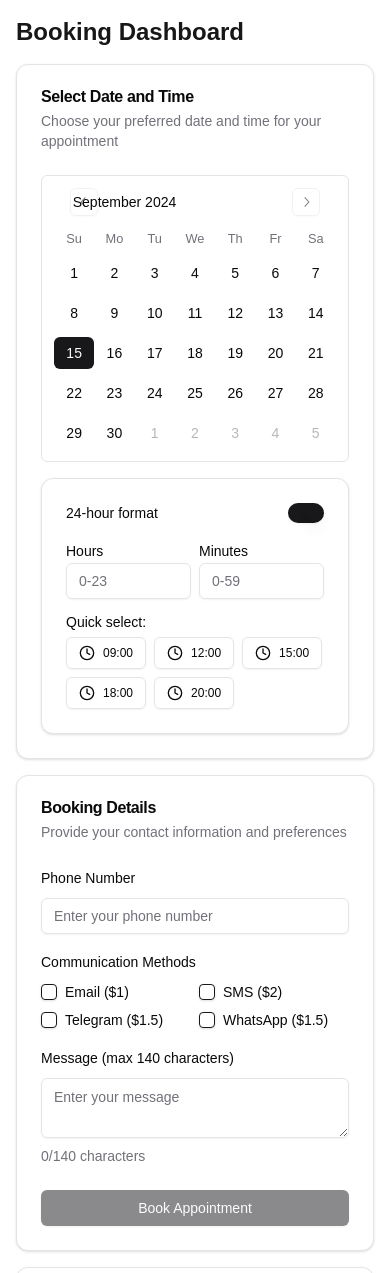
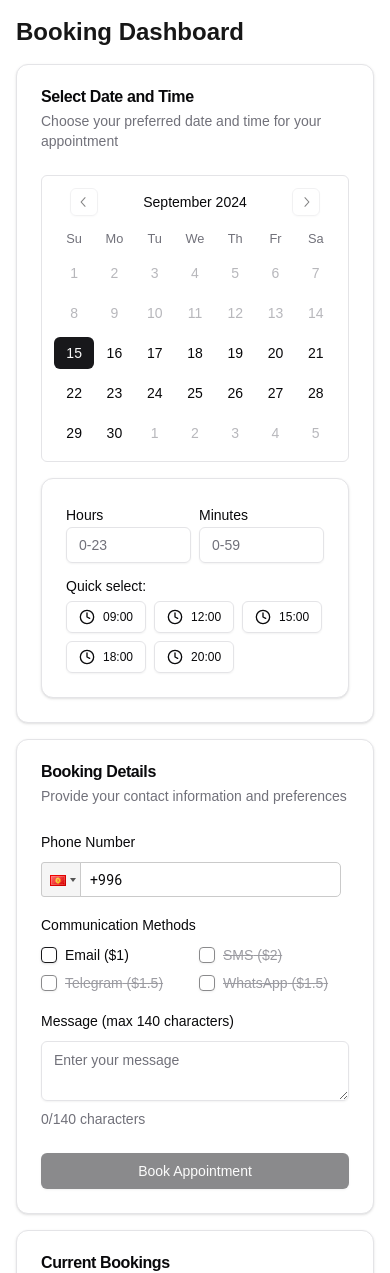
Before and after one commit to sadraliev/boogoofy, a Next.js app: page / in a window 390 px wide. Shown: the top 1273 px of the page. Built offline with nearby package versions, Linux system fonts and the light colour scheme.

Commit message:
feat(booking): Make phone number input

```diff
--- /dev/null
+++ b/app/api/route.ts
@@ -0,0 +1,3 @@
+export async function GET(request: Request) {
+  return request;
+}
--- a/components/booking-dashboard.tsx
+++ b/components/booking-dashboard.tsx
@@ -16,8 +16,18 @@ import { Input } from "@/components/ui/input";
 import { Checkbox } from "@/components/ui/checkbox";
 import { Label } from "@/components/ui/label";
 import { Textarea } from "@/components/ui/textarea";
-import { Switch } from "@/components/ui/switch";
 import { Clock } from "lucide-react";
+import PhoneInput from "react-phone-input-2";
+import "react-phone-input-2/lib/style.css";
+
+//TODO: Make validation (phone number, channels, message, date and time)
+//TODO: if one of the fields is empty, the booking button is inactive (disabled)
+//TODO: decomposition to components
+//TODO: try use form for each input
+
+const mobilePhonePattern = new RegExp(
+  "^(\\+996\\s?)?(22[0-9]|50[0-9]|55[0-9]|70[0-9]|75[0-9]|77[0-9]|880|990|995|996|997|998)\\s?\\d{3}\\s?\\d{3}$"
+);
 
 type CommunicationMethod = "email" | "sms" | "telegram" | "whatsapp";
 
@@ -33,11 +43,12 @@ const communicationOptions: {
   id: CommunicationMethod;
   label: string;
   price: number;
+  active: boolean;
 }[] = [
-  { id: "email", label: "Email", price: 1 },
-  { id: "sms", label: "SMS", price: 2 },
-  { id: "telegram", label: "Telegram", price: 1.5 },
-  { id: "whatsapp", label: "WhatsApp", price: 1.5 },
+  { id: "email", label: "Email", price: 1, active: true },
+  { id: "sms", label: "SMS", price: 2, active: false },
+  { id: "telegram", label: "Telegram", price: 1.5, active: false },
+  { id: "whatsapp", label: "WhatsApp", price: 1.5, active: false },
 ];
 
 const presetTimeSlots = ["09:00", "12:00", "15:00", "18:00", "20:00"];
@@ -46,8 +57,8 @@ export function BookingDashboard() {
   const [date, setDate] = useState<Date | undefined>(new Date());
   const [hours, setHours] = useState<string>("");
   const [minutes, setMinutes] = useState<string>("");
-  const [is24HourFormat, setIs24HourFormat] = useState(true);
   const [phoneNumber, setPhoneNumber] = useState("");
+  const [isInvalidPhoneNumber, setIsInvalidPhoneNumber] = useState(false);
   const [communicationMethods, setCommunicationMethods] = useState<
     CommunicationMethod[]
   >([]);
@@ -89,12 +100,7 @@ export function BookingDashboard() {
 
   const formatTime = (h: string, m: string) => {
     if (!h || !m) return "";
-    const date = new Date(2000, 0, 1, parseInt(h), parseInt(m));
-    return date.toLocaleTimeString("en-US", {
-      hour: "numeric",
-      minute: "2-digit",
-      hour12: !is24HourFormat,
-    });
+    return `${h.padStart(2, "0")}:${m.padStart(2, "0")}`;
   };
 
   return (
@@ -114,13 +120,15 @@ export function BookingDashboard() {
                 mode="single"
                 selected={date}
                 onSelect={setDate}
+                disabled={(date) =>
+                  date < new Date(new Date().setHours(0, 0, 0, 0))
+                }
                 className="rounded-md border w-full h-full"
                 styles={{
                   months: { width: "100%" },
                   month: { width: "100%" },
                   caption: { width: "100%" },
                   caption_label: { width: "100%", textAlign: "center" },
-                  nav: { width: "100%" },
                   table: { width: "100%" },
                   head_row: { width: "100%" },
                   head_cell: { width: "14.28%", textAlign: "center" },
@@ -137,15 +145,7 @@ export function BookingDashboard() {
               />
             </div>
             <Card className="w-full lg:w-1/2">
-              <CardContent className="space-y-4 p-6">
-                <div className="flex items-center justify-between">
-                  <Label htmlFor="time-format">24-hour format</Label>
-                  <Switch
-                    id="time-format"
-                    checked={is24HourFormat}
-                    onCheckedChange={setIs24HourFormat}
-                  />
-                </div>
+              <CardContent className="p-6 space-y-4">
                 <div className="flex space-x-2">
                   <div className="w-1/2">
                     <Label htmlFor="hours">Hours</Label>
@@ -153,10 +153,10 @@ export function BookingDashboard() {
                       id="hours"
                       type="number"
                       min={0}
-                      max={is24HourFormat ? 23 : 12}
+                      max={23}
                       value={hours}
                       onChange={(e) => setHours(e.target.value)}
-                      placeholder={is24HourFormat ? "0-23" : "1-12"}
+                      placeholder="0-23"
                     />
                   </div>
                   <div className="w-1/2">
@@ -193,7 +193,7 @@ export function BookingDashboard() {
                         }
                       >
                         <Clock className="mr-2 h-4 w-4" />
-                        {is24HourFormat ? slot : formatTime(...slot.split(":"))}
+                        {slot}
                       </Button>
                     ))}
                   </div>
@@ -212,13 +212,33 @@ export function BookingDashboard() {
           <CardContent className="space-y-4">
             <div className="space-y-2">
               <Label htmlFor="phone">Phone Number</Label>
-              <Input
-                id="phone"
-                type="tel"
-                placeholder="Enter your phone number"
+
+              <PhoneInput
+                countryCodeEditable={false}
+                country={"kg"}
+                onlyCountries={["kg"]}
                 value={phoneNumber}
-                onChange={(e) => setPhoneNumber(e.target.value)}
+                onChange={(value) => setPhoneNumber(value)}
+                isValid={(value) => {
+                  setIsInvalidPhoneNumber(() => false);
+
+                  if (value.length < 12) {
+                    return true;
+                  }
+
+                  if (mobilePhonePattern.test("+" + value)) {
+                    return true;
+                  }
+
+                  setIsInvalidPhoneNumber(() => true);
+                  return false;
+                }}
               />
+              {isInvalidPhoneNumber && (
+                <Label className="text-xs text-red-700">
+                  {"Maybe that number doesn't exist. Please check again!"}
+                </Label>
+              )}
             </div>
             <div className="space-y-2">
               <Label>Communication Methods</Label>
@@ -231,8 +251,16 @@ export function BookingDashboard() {
                       onCheckedChange={() =>
                         handleCommunicationMethodChange(option.id)
                       }
+                      disabled={!option.active}
                     />
-                    <Label htmlFor={option.id} className="text-sm">
+                    <Label
+                      htmlFor={option.id}
+                      className={`text-sm ${
+                        !option.active
+                          ? "line-through text-muted-foreground"
+                          : ""
+                      }`}
+                    >
                       {option.label} (${option.price})
                     </Label>
                   </div>
--- a/components/ui/input.tsx
+++ b/components/ui/input.tsx
@@ -11,7 +11,7 @@ const Input = React.forwardRef<HTMLInputElement, InputProps>(
       <input
         type={type}
         className={cn(
-          "flex h-9 w-full rounded-md border border-input bg-transparent px-3 py-1 text-sm shadow-sm transition-colors file:border-0 file:bg-transparent file:text-sm file:font-medium placeholder:text-muted-foreground focus-visible:outline-none focus-visible:ring-1 focus-visible:ring-ring disabled:cursor-not-allowed disabled:opacity-50",
+          "flex h-9 w-full rounded-md border border-input bg-transparent px-3 py-1 text-sm shadow-sm transition-colors file:border-0 file:bg-transparent file:text-sm file:font-medium file:text-foreground placeholder:text-muted-foreground focus-visible:outline-none focus-visible:ring-1 focus-visible:ring-ring disabled:cursor-not-allowed disabled:opacity-50",
           className
         )}
         ref={ref}
--- a/package.json
+++ b/package.json
@@ -3,7 +3,7 @@
   "version": "0.1.0",
   "private": true,
   "scripts": {
-    "dev": "next dev",
+    "dev": "next dev --turbo -p 3333",
     "build": "next build",
     "start": "next start",
     "lint": "next lint"
@@ -23,6 +23,7 @@
     "react": "^18",
     "react-day-picker": "^8.10.1",
     "react-dom": "^18",
+    "react-phone-input-2": "^2.15.1",
     "tailwind-merge": "^2.5.2",
     "tailwindcss-animate": "^1.0.7"
   },
```
Also changed, not shown: 1 other file (tests, documents, lock files or other folders).
